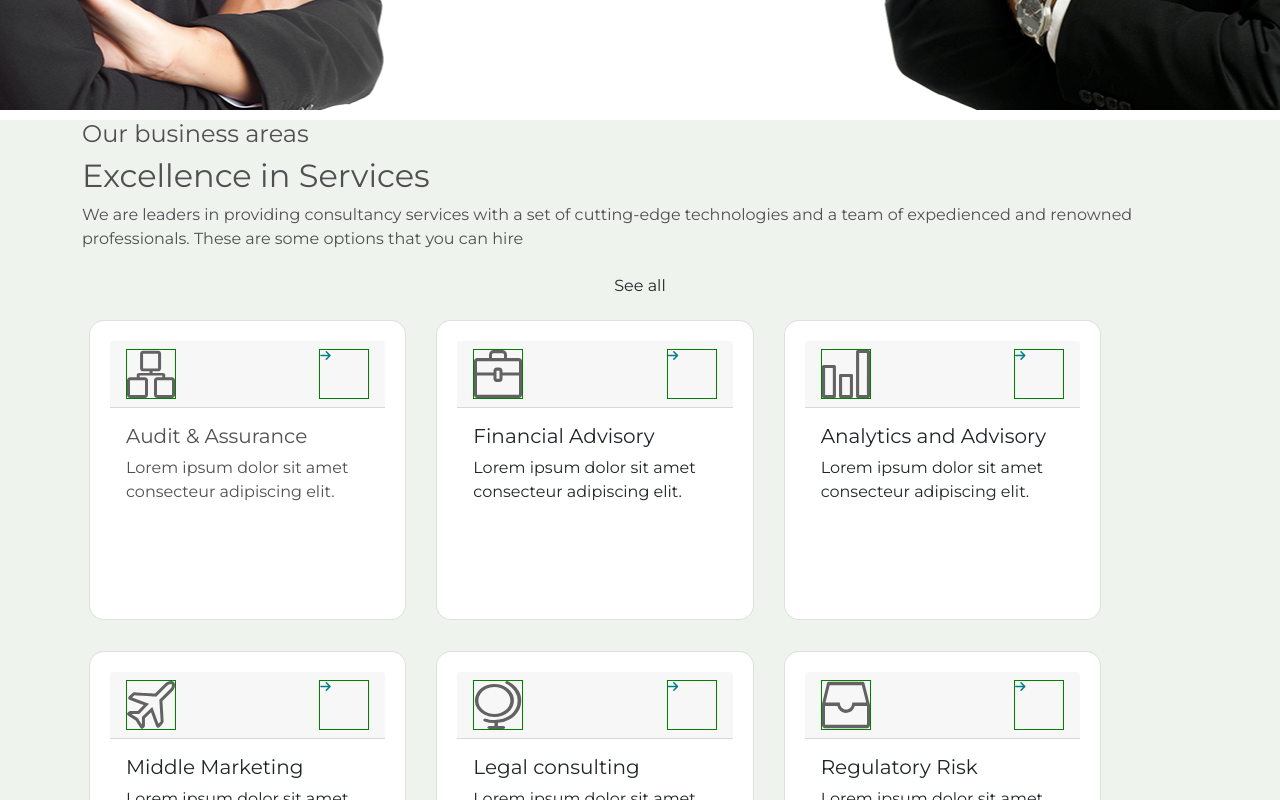
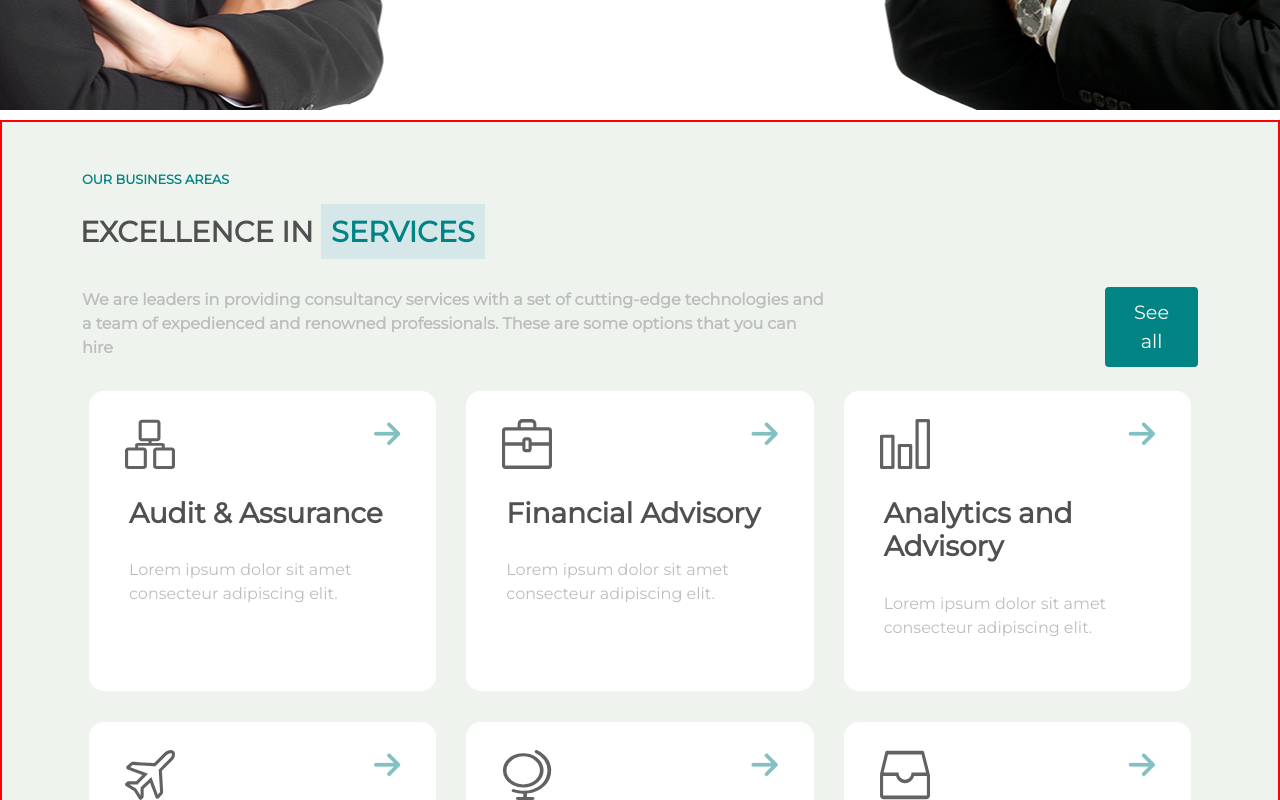
Before and after one commit to davidechon/proj-html-vuejs, a Vue app: page / in a window 1280 px wide. Shown: the part 680-1480 px from the top of the page. Built offline with nearby package versions, Linux system fonts and the light colour scheme.

Commit message:
section service completo

```diff
--- a/src/components/AppMain.vue
+++ b/src/components/AppMain.vue
@@ -19,14 +19,16 @@
 
     <section id="service">
         <div class="container">
-          <div class="row">
-            <h4 class="service">Our business areas</h4>
-            <h2 class="service">Excellence in <span class="text-evidence">Services</span></h2>
-            <p class="service">We are leaders in providing consultancy services with a set of cutting-edge technologies and a team of expedienced and renowned professionals. These are some options that you can hire</p>
-            <button class="btn btn-cta" type="button">See all</button>
+          <div class="row service">
+            <h4>Our business areas</h4>
+            <h2>Excellence in <span class="text-evidence">Services</span></h2>
+            <span class="d-flex justify-content-between align-items-center">
+              <p class="col-8">We are leaders in providing consultancy services with a set of cutting-edge technologies and a team of expedienced and renowned professionals. These are some options that you can hire</p>
+            <button class="col-1 btn btn-cta" type="button">See all</button>
+            </span>
           </div> <!-- /service - container - row -->
 
-          <div class="row row-cols-3 gx-3">
+            <div class="row row-cols-3 gx-3 d-flex justify-content-center">
             <div class="card mb-3">
               <div class="card-header d-flex justify-content-between">
                 <img src="../assets/svgs/svg-1.svg" alt="svg-1" class="icons">
@@ -179,15 +181,21 @@ main{
 #service{
   height: 100vh;
   margin-top: 10px;
+  padding: 40px;
   background: #eef4ed;
+  border: 2px solid red;
 
   .service h2{
-    // color: $text-color-evidence;
     font-size: 1.8rem;
     text-transform: uppercase;
     font-weight: 900;
-    padding-top: 10px;
+    padding: 20px 10px;
     }
+  .service .text-evidence{
+        color: $text-color-evidence;
+        background-color: $bg-color-evidence;
+        padding: 10px;
+      }
   .service h4{
     color: $text-color-evidence;
     font-size: 0.8rem;
@@ -195,35 +203,56 @@ main{
     font-weight: 900;
     padding-top: 10px;
     }
+  .service p{
+    font-size: 1rem;
+    font-weight: 600;
+    padding-top: 10px;
+    color: $text-color-middle;
+    }
+    .service .btn-cta{
+      background: $btn-cta-dark;
+      color: $text-color-light;
+      padding: 10px 20px;
+      font-size: 1.2rem;
+      }
 
      .card{
       min-height: 300px;
-      width: calc((100% / 3) - 60px);
+      width: calc((100% / 3) - 30px);
       margin: 15px;
       padding: 20px;
+      border: 0;
       border-radius: 15px;
       background-color: #fff;
     }
-    .card-header{}
-    .card-body{}
-    .card-title{}
-    .card-text{}
+    .card-header {
+      background: none;
+      border: 0;
+    }
+    img.icons {
+    width: 50px;
+    height: 50px;
+    color: $icons;
+    font-size: 12px;
+    }
+    .icons.fa-solid.fa-arrow-right{
+      color: $icons;
+      font-size: 30px;
+    }
+
+    .card-body{padding: 20px;}
+    h5.card-title{
+      font-size: 28px;
+      font-weight: 900;
+      color: $text-color-dark;
+    }
+    p.card-text{
+      padding-top: 20px;
+      color: $text-color-middle;
+    }
 
 
-  .icons{
-    width: 50px;
-    height: 50px;
-    color: #007f87;
-    font-size: 12px;
-    border: 1px solid green;
-  }
-  .fas.fa-solid.fa-arrow-right{
-    // width: 50px;
-    // height: 50px;
-    color: #007f87;
-    font-size: 150px;
-    border: 1px solid green;
-  }
+
 
 
 
--- a/src/styles/variables.scss
+++ b/src/styles/variables.scss
@@ -18,3 +18,14 @@ $main-font: 'Montserrat', sans-serif;
 
 // Botton
 $btn-cta-dark: #038484;
+
+// Icons
+$icons: #82c1c1;
+
+
+// Text-Evidence
+// $text-evidence {
+//   color: $text-color-evidence;
+//   background-color: $bg-color-evidence;
+//   padding: 10px;
+// }
```
